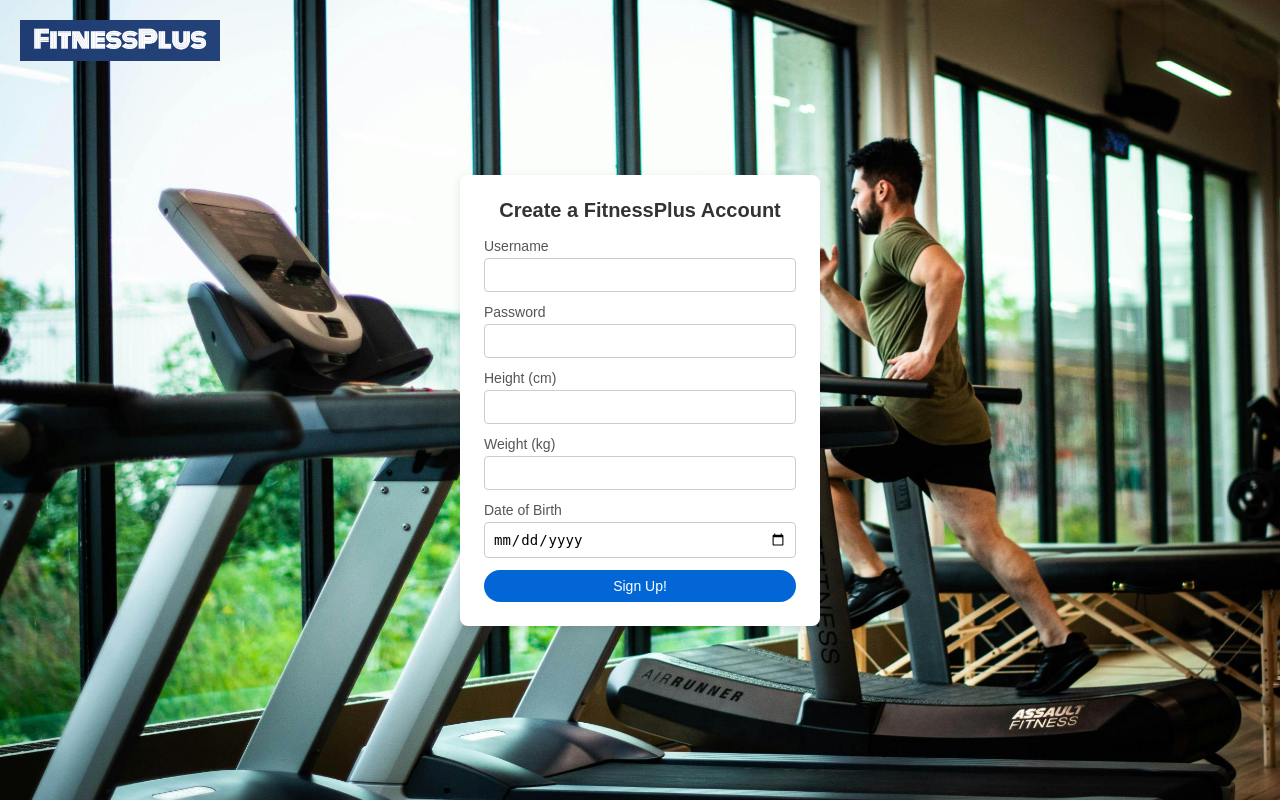
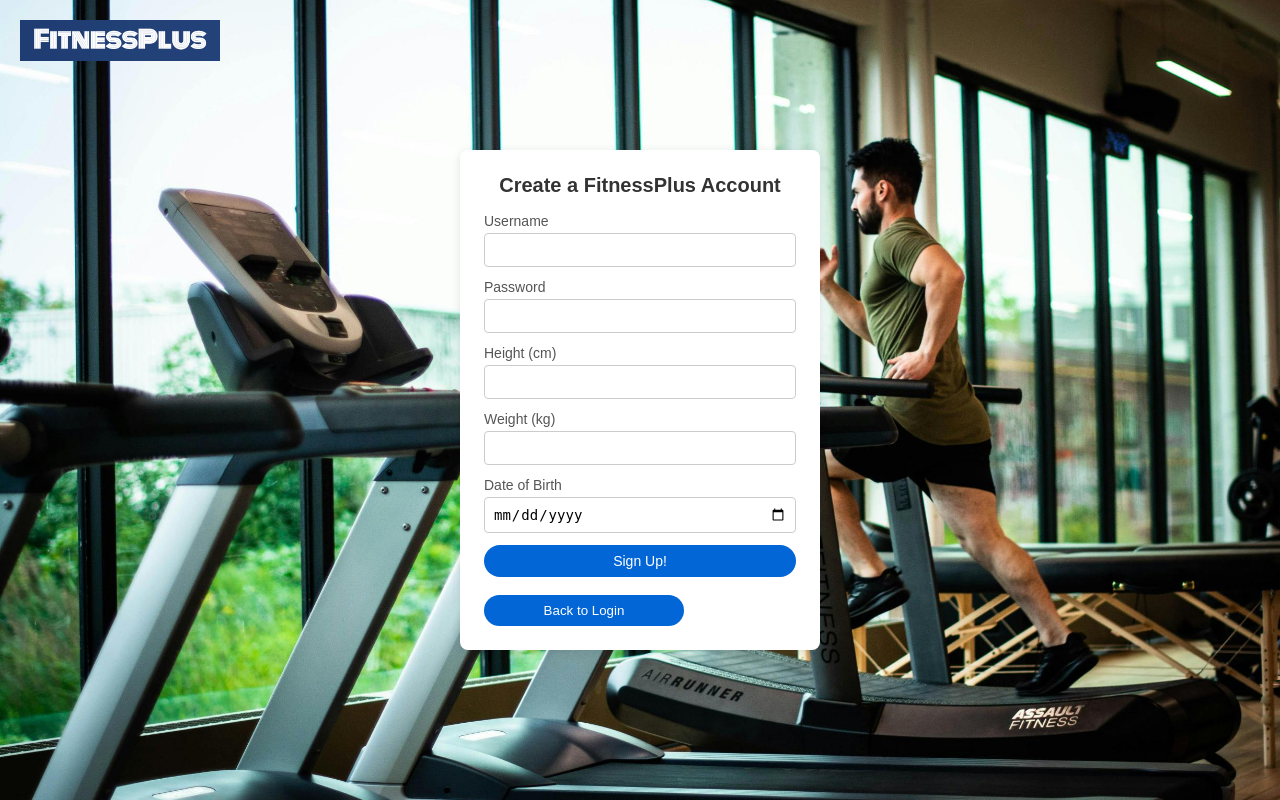
Before and after one commit to dhq-le/CITS3403, a Flask app: page /signup in a window 1280 px wide. Run offline with Flask 3, Linux system fonts and the light colour scheme.

Commit message:
Fixed slight issues, and added a back button to the signup page.

```diff
--- a/app/templates/login.html
+++ b/app/templates/login.html
@@ -15,7 +15,7 @@
   <form id="loginForm" action="{{ url_for('routes.login') }}" method="post">
     {{ form.hidden_tag() }}
     <div class="login-box">
-      <h1>Welcome back</h1>
+      <h1>Welcome back!</h1>
       <div class="field">
         <fieldset>
           <legend>Username</legend>
--- a/app/templates/signup.html
+++ b/app/templates/signup.html
@@ -72,6 +72,13 @@
                 {% if not error and form.dob.errors %}<div class="error">{{ form.dob.errors[0] }}</div>{% endif %}
             </div>
             {{ form.submit(class="cool-button") }}
+            <br>
+            <br>
+            <button type="button" class="cool-button" onclick="window.location='{{ url_for('routes.login') }}'">
+              Back to Login
+            </button>
+
+
         </form>
     </main>
 </body>
```
